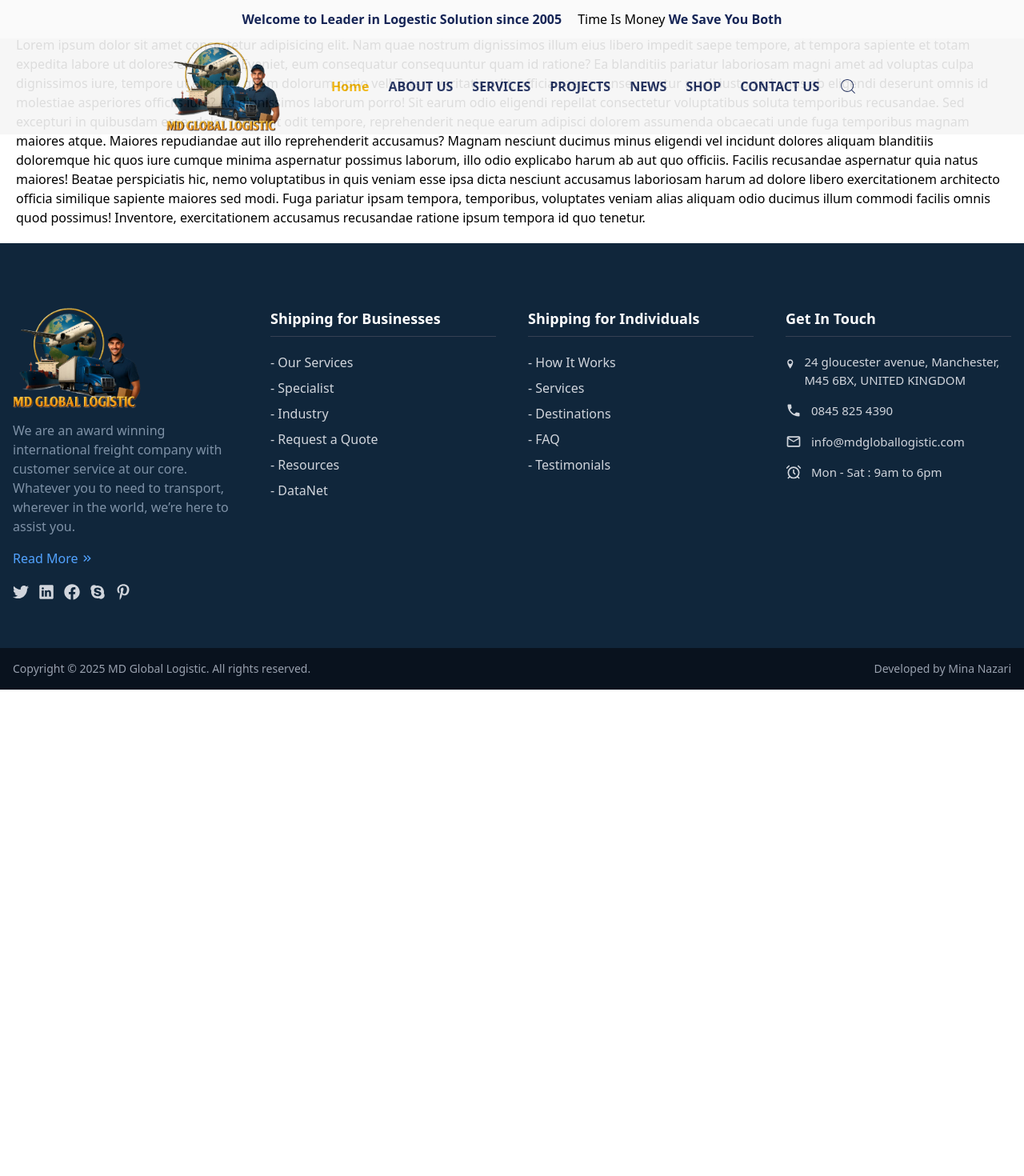
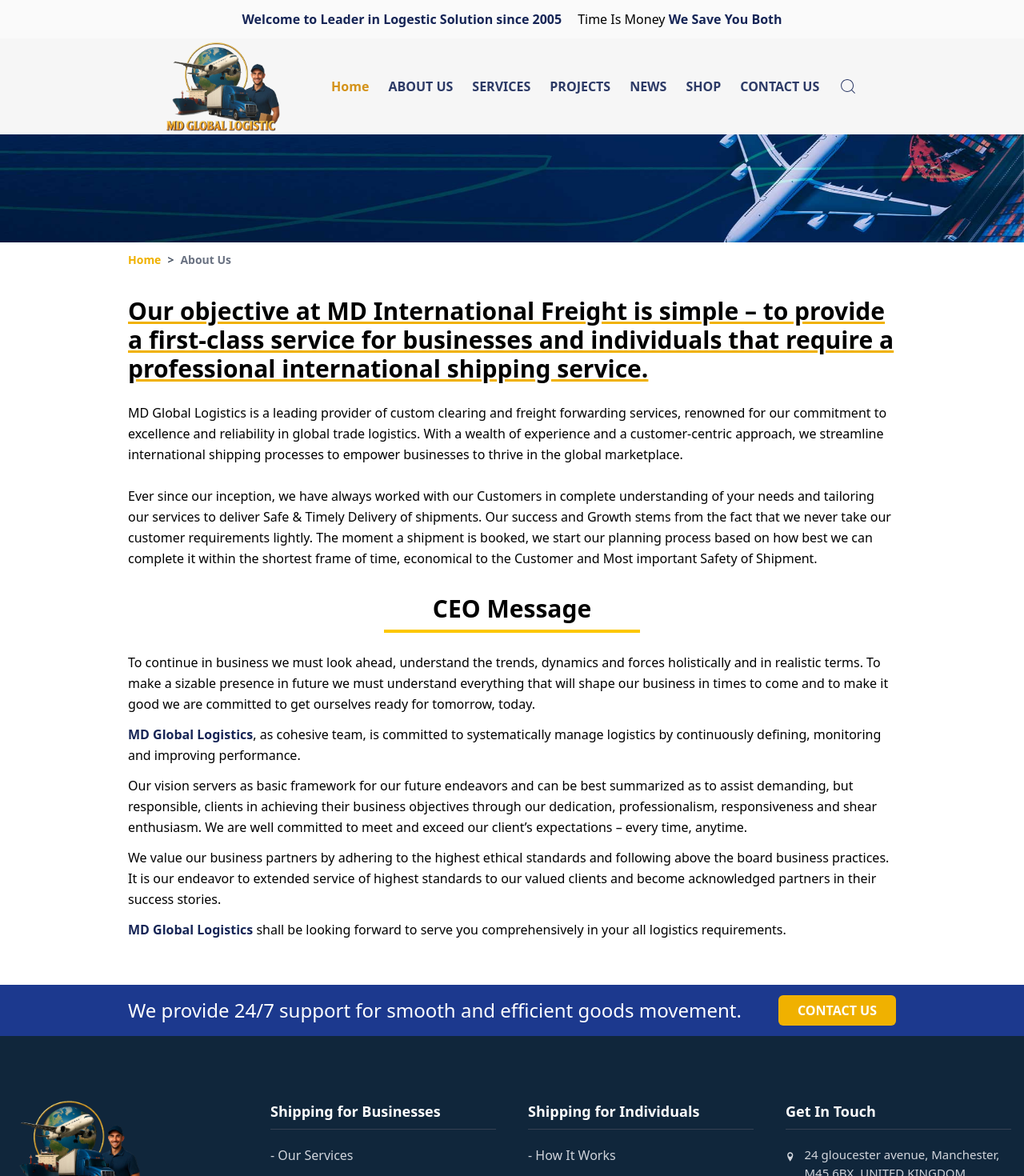
Before and after one commit to Minan1987/shipping, a React (Vite) app: page /#/about-us in a window 1280 px wide. Shown: the top 1470 px of the page at 80% size. Before the commit the page ends 862 px from the top, so only its background shows below. Built offline with nearby package versions, Linux system fonts and the light colour scheme.

Commit message:
feat: about us page was implemented

```diff
--- a/src/App.tsx
+++ b/src/App.tsx
@@ -32,7 +32,6 @@
       <YellowContactBar />
       <HomeIndustries />
       <ClientsContact />
-      <BlueContactSection />
     </>
   );
 };
@@ -54,6 +53,7 @@
         <Route path="/shop" element={<Shop />} />
         <Route path="/search" element={<SearchResult />} />
       </Routes>
+      <BlueContactSection />
       <Footer />
     </HashRouter>
   );
--- a/src/components/AboutUs.tsx
+++ b/src/components/AboutUs.tsx
@@ -1,31 +1,76 @@
+import { Link } from "react-router-dom";
+import Breadcrumb from "./Breadcrumb";
+import banner from "/images/band-1.jpg";
+
 const AboutUs = () => {
   return (
-    <div className="container p-5">
-      <h1>About Us</h1>
-      <p>
-        Lorem ipsum dolor sit amet consectetur adipisicing elit. Nam quae
-        nostrum dignissimos illum eius libero impedit saepe tempore, at tempora
-        sapiente et totam expedita labore ut dolores explicabo! Eveniet, eum
-        consequatur consequuntur quam id ratione? Ea blanditiis pariatur
-        laboriosam magni amet ad voluptas culpa dignissimos iure, tempore ut
-        eligendi quam dolorum optio vel! Totam veritatis odit, officia saepe
-        consequuntur modi iusto sed quos ab eligendi deserunt omnis id molestiae
-        asperiores officiis iure? Ad dignissimos laborum porro! Sit earum odio
-        eligendi repellat consectetur voluptatibus soluta temporibus recusandae.
-        Sed excepturi in quibusdam esse, dolor nesciunt odit tempore,
-        reprehenderit neque earum adipisci dolorem assumenda obcaecati unde fuga
-        temporibus magnam maiores atque. Maiores repudiandae aut illo
-        reprehenderit accusamus? Magnam nesciunt ducimus minus eligendi vel
-        incidunt dolores aliquam blanditiis doloremque hic quos iure cumque
-        minima aspernatur possimus laborum, illo odio explicabo harum ab aut quo
-        officiis. Facilis recusandae aspernatur quia natus maiores! Beatae
-        perspiciatis hic, nemo voluptatibus in quis veniam esse ipsa dicta
-        nesciunt accusamus laboriosam harum ad dolore libero exercitationem
-        architecto officia similique sapiente maiores sed modi. Fuga pariatur
-        ipsam tempora, temporibus, voluptates veniam alias aliquam odio ducimus
-        illum commodi facilis omnis quod possimus! Inventore, exercitationem
-        accusamus recusandae ratione ipsum tempora id quo tenetur.
-      </p>
+    <div className=" mx-auto mt-[168px]">
+      <img src={banner} className="w-full h-[135px]" />
+      <div className="container mx-auto  px-4 lg:px-20 xl:px-40">
+        <Breadcrumb />
+        <h1 className="underline decoration-yellow-500 text-lg md:text-xl lg:text-3xl font-bold my-6">
+          Our objective at MD International Freight is simple – to provide a
+          first-class service for businesses and individuals that require a
+          professional international shipping service.
+        </h1>
+        <p className="text-md mb-8 leading-relaxed">
+          MD Global Logistics is a leading provider of custom clearing and
+          freight forwarding services, renowned for our commitment to excellence
+          and reliability in global trade logistics. With a wealth of experience
+          and a customer-centric approach, we streamline international shipping
+          processes to empower businesses to thrive in the global marketplace.
+          <br />
+          <br /> Ever since our inception, we have always worked with our
+          Customers in complete understanding of your needs and tailoring our
+          services to deliver Safe & Timely Delivery of shipments. Our success
+          and Growth stems from the fact that we never take our customer
+          requirements lightly. The moment a shipment is booked, we start our
+          planning process based on how best we can complete it within the
+          shortest frame of time, economical to the Customer and Most important
+          Safety of Shipment.
+        </p>
+        <div className="text-center max-w-6xl mx-auto">
+          <h2 className="mx-auto text-3xl font-semibold border-b-4 border-yellow-400 w-80 pb-2 mb-6">
+            CEO Message
+          </h2>
+        </div>
+        <p className="text-md mb-3 leading-relaxed">
+          To continue in business we must look ahead, understand the trends,
+          dynamics and forces holistically and in realistic terms. To make a
+          sizable presence in future we must understand everything that will
+          shape our business in times to come and to make it good we are
+          committed to get ourselves ready for tomorrow, today.
+        </p>
+        <p className="text-md mb-3 leading-relaxed">
+          <span className="text-blue-950 font-semibold">
+            MD Global Logistics
+          </span>
+          , as cohesive team, is committed to systematically manage logistics by
+          continuously defining, monitoring and improving performance.
+        </p>
+
+        <p className="text-md mb-3 leading-relaxed">
+          Our vision servers as basic framework for our future endeavors and can
+          be best summarized as to assist demanding, but responsible, clients in
+          achieving their business objectives through our dedication,
+          professionalism, responsiveness and shear enthusiasm. We are well
+          committed to meet and exceed our client’s expectations – every time,
+          anytime.
+        </p>
+        <p className="text-md mb-3 leading-relaxed">
+          We value our business partners by adhering to the highest ethical
+          standards and following above the board business practices. It is our
+          endeavor to extended service of highest standards to our valued
+          clients and become acknowledged partners in their success stories.
+        </p>
+        <p className="text-md mb-14 leading-relaxed">
+          <span className="text-blue-950 font-semibold">
+            MD Global Logistics
+          </span>{" "}
+          shall be looking forward to serve you comprehensively in your all
+          logistics requirements.
+        </p>
+      </div>
     </div>
   );
 };
--- /dev/null
+++ b/src/components/Breadcrumb.tsx
@@ -0,0 +1,42 @@
+import { Link, useLocation } from "react-router-dom";
+
+const Breadcrumb = () => {
+  const location = useLocation();
+  const pathnames = location.pathname.split("/").filter((x) => x);
+
+  return (
+    <nav
+      className="text-gray-600 text-sm font-semibold py-3"
+      aria-label="breadcrumb"
+    >
+      <ol className="list-none p-0 inline-flex">
+        <li>
+          <Link to="/" className="text-yellow-500 hover:underline">
+            Home
+          </Link>
+          {pathnames.length > 0 && <span className="mx-2">{">"}</span>}
+        </li>
+        {pathnames.map((name, index) => {
+          const routeTo = `/${pathnames.slice(0, index + 1).join("/")}`;
+          const isLast = index === pathnames.length - 1;
+          return (
+            <li key={name} className="capitalize">
+              {!isLast ? (
+                <>
+                  <Link to={routeTo} className="text-blue-600 hover:underline">
+                    {name.replace("-", " ")}
+                  </Link>
+                  <span className="mx-2">/</span>
+                </>
+              ) : (
+                <span className="text-gray-500">{name.replace("-", " ")}</span>
+              )}
+            </li>
+          );
+        })}
+      </ol>
+    </nav>
+  );
+};
+
+export default Breadcrumb;
--- a/src/components/HomeIndustries.tsx
+++ b/src/components/HomeIndustries.tsx
@@ -67,7 +67,8 @@
           breakpoints={{
             640: { slidesPerView: 1 },
             768: { slidesPerView: 2 },
-            1024: { slidesPerView: 3 },
+            992: { slidesPerView: 3 },
+            1024: { slidesPerView: 4 },
           }}
           navigation={true}
           loop={true}
@@ -90,7 +91,9 @@
                 />
 
                 <div className="p-5">
-                  <h5 className="font-bold text-xl pt-2">{item.title}</h5>
+                  <h5 className="font-bold text-xl pt-2 truncate">
+                    {item.title}
+                  </h5>
 
                   <hr className="border-dashed my-3" />
 
--- a/src/components/Menu.tsx
+++ b/src/components/Menu.tsx
@@ -59,33 +59,33 @@
             <li>
               <Link
                 to="/"
-                className="text-yellow-500 hover:text-yellow-400 font-bold"
+                className="text-yellow-600 hover:text-yello50000 font-bold"
               >
                 Home
               </Link>
             </li>
             <li>
-              <Link to="/about-us" className="hover:text-yellow-400 font-bold">
+              <Link to="/about-us" className="hover:text-yellow-500 font-bold">
                 ABOUT US
               </Link>
             </li>
             <li>
-              <Link to="/services" className="hover:text-yellow-400 font-bold">
+              <Link to="/services" className="hover:text-yellow-500 font-bold">
                 SERVICES
               </Link>
             </li>
             <li>
-              <Link to="/projects" className="hover:text-yellow-400 font-bold">
+              <Link to="/projects" className="hover:text-yello50000 font-bold">
                 PROJECTS
               </Link>
             </li>
             <li>
-              <Link to="/news" className="hover:text-yellow-400 font-bold">
+              <Link to="/news" className="hover:text-yellow-500 font-bold">
                 NEWS
               </Link>
             </li>
             <li>
-              <Link to="/shop" className="hover:text-yellow-400 font-bold">
+              <Link to="/shop" className="hover:text-yellow-500 font-bold">
                 SHOP
               </Link>
             </li>
```
Also changed, not shown: public/images/band-1.jpg (added).
